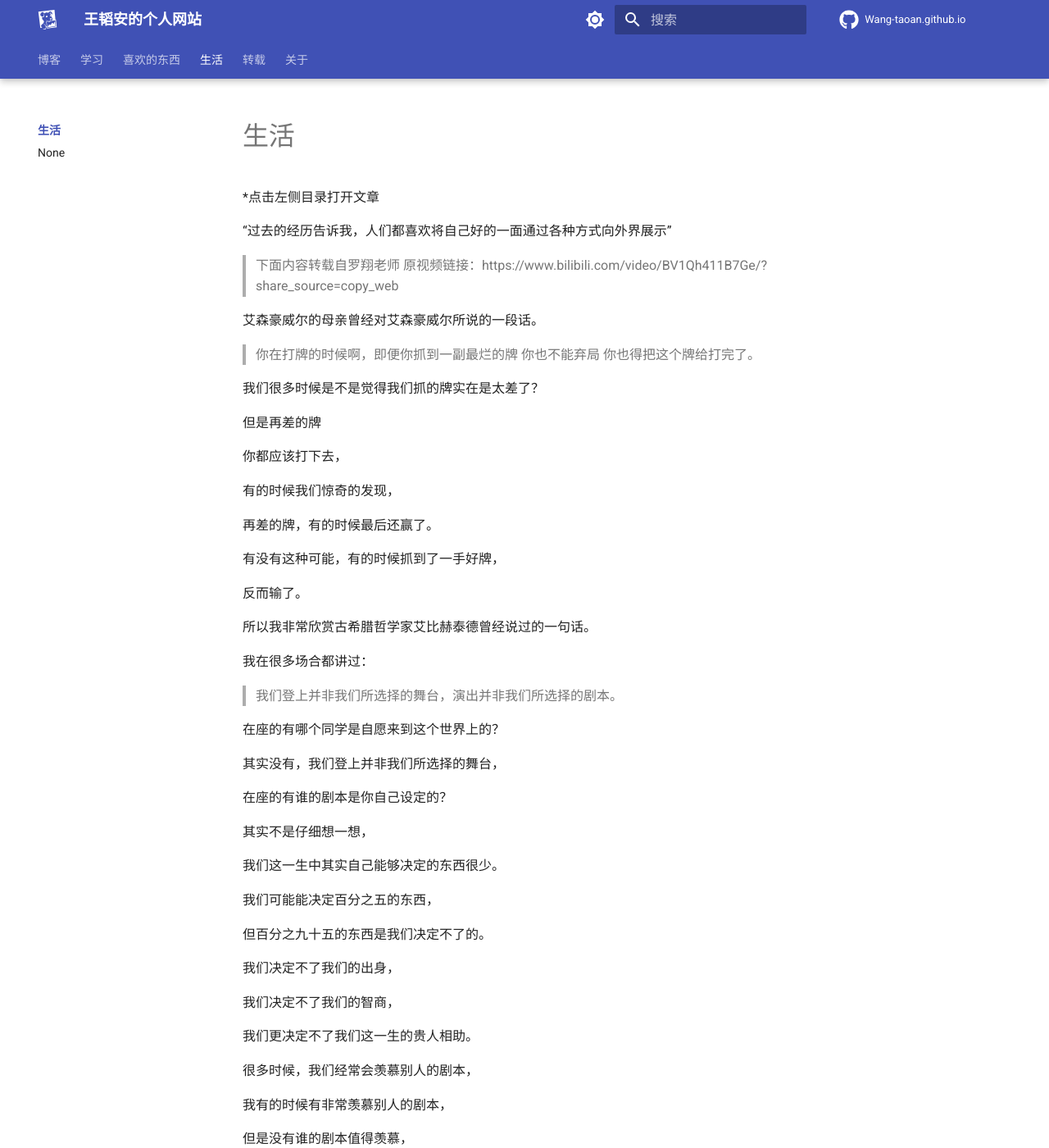
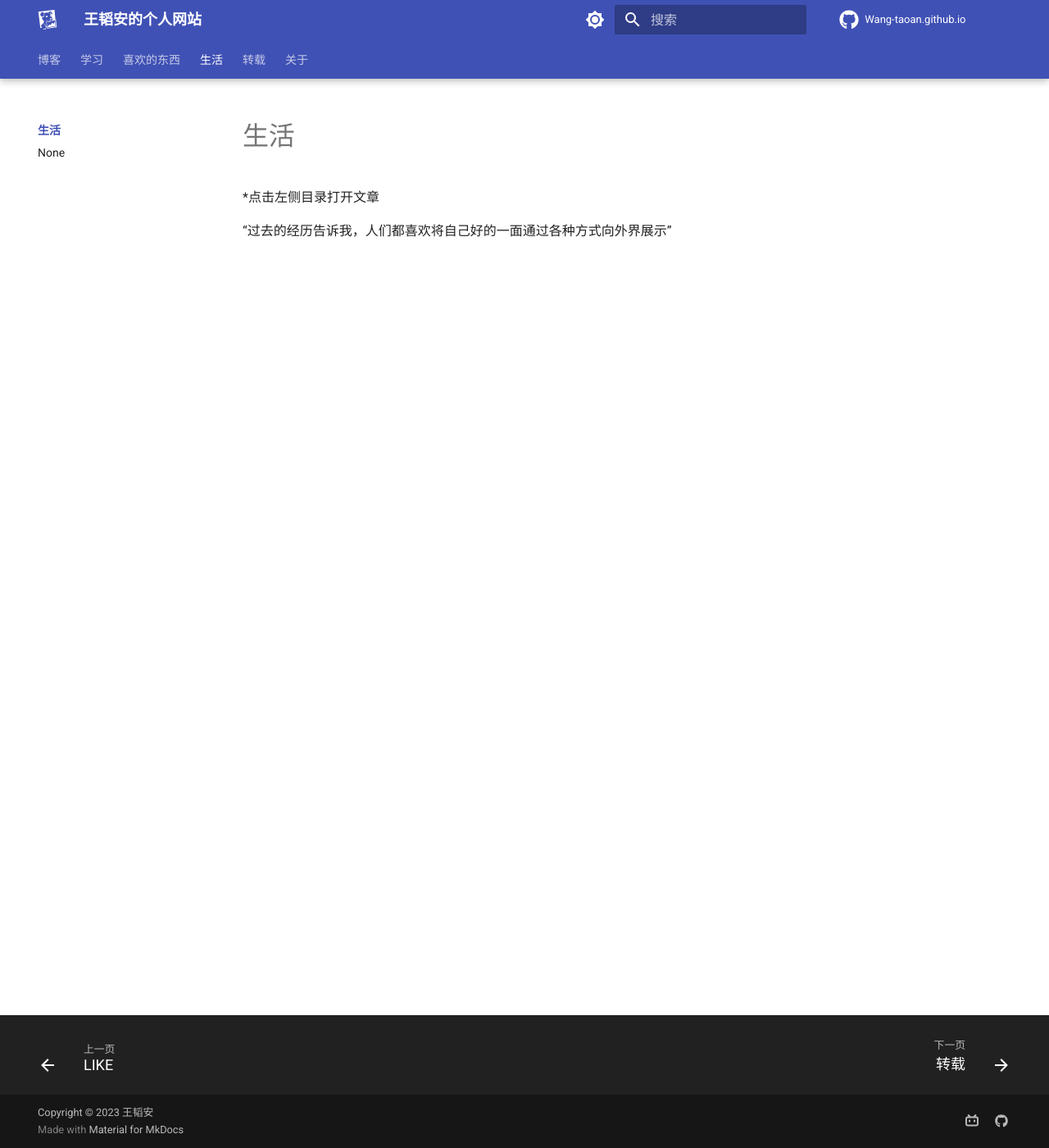
Before and after one commit to Wang-Taoan/Wang-Taoan.github.io, an MkDocs documentation site: the page built from docs/LIFE/index.md, in a window 1280 px wide and 1400 px high. Shown: the whole window at 82% size. Built offline with MkDocs 1.6.1 and Material for MkDocs 9.7.7, drawn with Linux system fonts in a browser that asks for light colours; comment, search, counter and statistics services are not loaded; some of the changed text lies outside the part shown.

Commit message:
转载增加

```diff
--- a/docs/LIFE/index.md
+++ b/docs/LIFE/index.md
@@ -2,70 +2,3 @@
 *点击左侧目录打开文章
 
 “过去的经历告诉我，人们都喜欢将自己好的一面通过各种方式向外界展示”
-
-> 下面内容转载自罗翔老师
-原视频链接：https://www.bilibili.com/video/BV1Qh411B7Ge/?share_source=copy_web
-
-艾森豪威尔的母亲曾经对艾森豪威尔所说的一段话。
-> 你在打牌的时候啊，即便你抓到一副最烂的牌
-你也不能弃局
-你也得把这个牌给打完了。
-
-我们很多时候是不是觉得我们抓的牌实在是太差了？
-
-但是再差的牌
-
-你都应该打下去，
-
-有的时候我们惊奇的发现，
-
-再差的牌，有的时候最后还赢了。
-
-有没有这种可能，有的时候抓到了一手好牌，
-
-反而输了。
-
-所以我非常欣赏古希腊哲学家艾比赫泰德曾经说过的一句话。
-
-我在很多场合都讲过：
-> 我们登上并非我们所选择的舞台，演出并非我们所选择的剧本。
-
-在座的有哪个同学是自愿来到这个世界上的？
-
-其实没有，我们登上并非我们所选择的舞台，
-
-在座的有谁的剧本是你自己设定的？
-
-其实不是仔细想一想，
-
-我们这一生中其实自己能够决定的东西很少。
-
-我们可能能决定百分之五的东西，
-
-但百分之九十五的东西是我们决定不了的。
-
-我们决定不了我们的出身，
-
-我们决定不了我们的智商，
-
-我们更决定不了我们这一生的贵人相助。
-
-很多时候，我们经常会羡慕别人的剧本，
-
-我有的时候有非常羡慕别人的剧本，
-
-但是没有谁的剧本值得羡慕，
-
-你只能把你自己的剧本给演好。
-
-如果在你的一生中真的遭遇到这些挫折，
-
-那对不起，这就是你的剧本。
-
-你有两种选择，
-
-一种选择是弃演，
-
-一种选择就是把既定的剧本给演好，
-
-所以希望大家能够演好自己的剧本
--- a/mkdocs.yml
+++ b/mkdocs.yml
@@ -106,6 +106,8 @@
   - 转载:
     - REPRINT/index.md
     - 提问的智慧: REPRINT/how-to-ask-questions-the-smart-way.md
+    - 演好自己的剧本: REPRINT/stage.md
+    - 我们为什么要读书: REPRINT/why-we-should-readbook.md
     - 持续.....: REPRINT/wait.md
   - 关于:
     - ABOUT/index.md
```
Also changed, not shown: docs/REPRINT/stage.md (added, +68 -0 lines), docs/REPRINT/why-we-should-readbook.md (added, +73 -0 lines).
